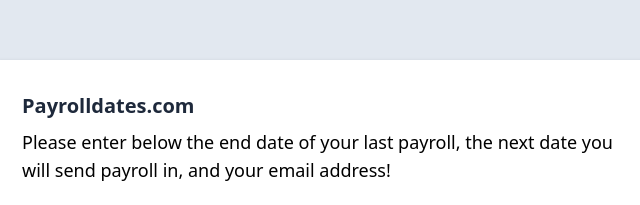
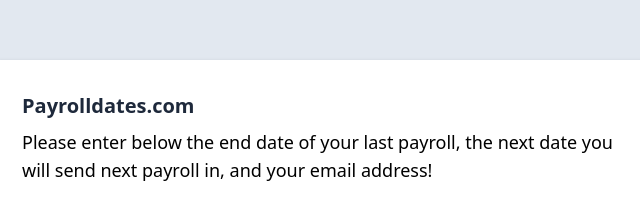
Before and after one commit to MaximilianHansen/payrolldates, a website: page index.html in a window 1280 px wide. Shown: the part 133-338 px from the top of the page, 314-954 px from the left. Drawn offline with nearby package versions, Linux system fonts and the light colour scheme.

Commit message:
scheduling updates

```diff
--- a/index.html
+++ b/index.html
@@ -16,7 +16,7 @@
 
             <div class="max-w-2xl p-8 bg-white rounded-lg drop-shadow m-4">
             <div class="font-bold text-xl mb-2 text-slate-800">Payrolldates.com</div>
-            <label class="text-lg self-center mt-4">Please enter below the end date of your last payroll, the next date you will send payroll in, and your email address!</label>
+            <label class="text-lg self-center mt-4">Please enter below the end date of your last payroll, the next date you will send next payroll in, and your email address!</label>
                 <div class="flex flex-row gap-x-4 flex-wrap justify-items-start w-full">
                     <div class="flex no-wrap grow">
                     <label class="text-lg shrink-0 self-center mt-6 mr-4">End Date:</label>
```
